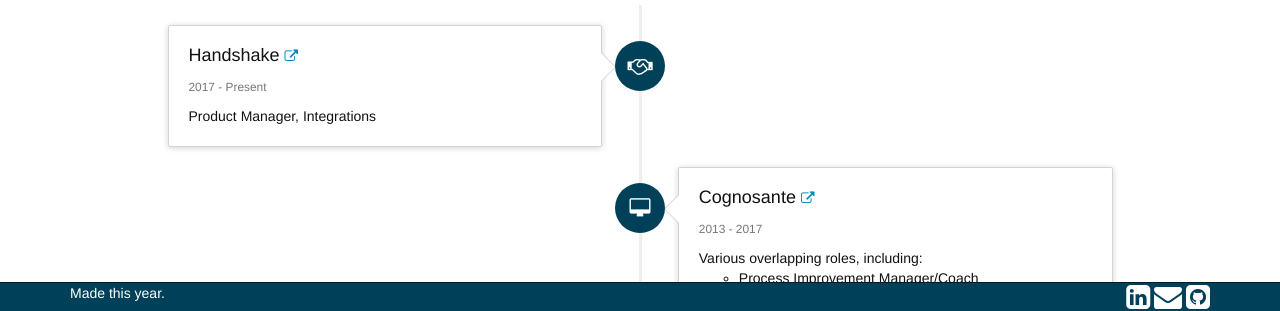
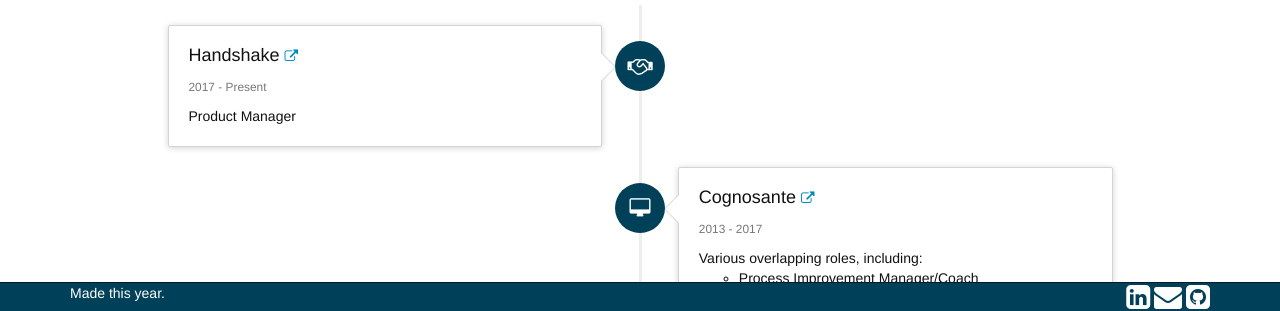
Before and after one commit to cms5109/cms5109.github.io, a Jekyll site: the page built from about.html, in a window 1280 px wide. Shown: the part 578-889 px from the top of the page. Built offline with Jekyll 4.4.1, drawn with Linux system fonts in a browser that asks for light colours; comment, search, counter and statistics services are not loaded; a style sheet for code colours, icons or effects is not loaded.

```diff
--- a/_data/timeline.yml
+++ b/_data/timeline.yml
@@ -3,7 +3,7 @@
   icon: "fa-handshake-o"
   year_start: 2017
   year_end: Present
-  text: "Product Manager, Integrations"
+  text: "Product Manager"
 
 - company: Cognosante
   link: "/resume#cognosante"
```
Also changed, not shown: _includes/head.html (+0 -15 lines), _posts/2017-10-09-notes-from-lean-customer-development.md (+1 -1 lines).
